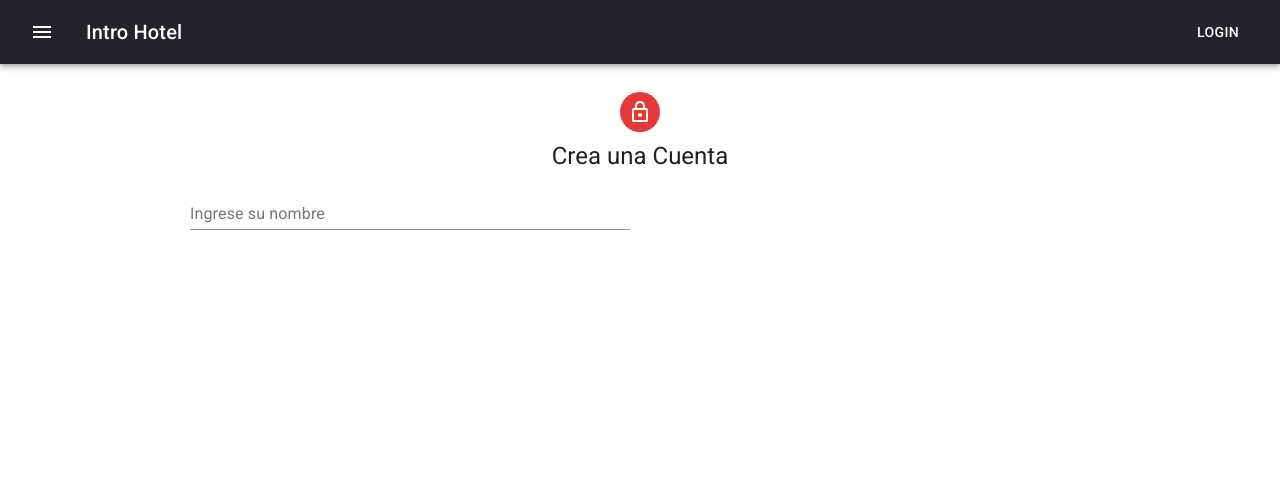
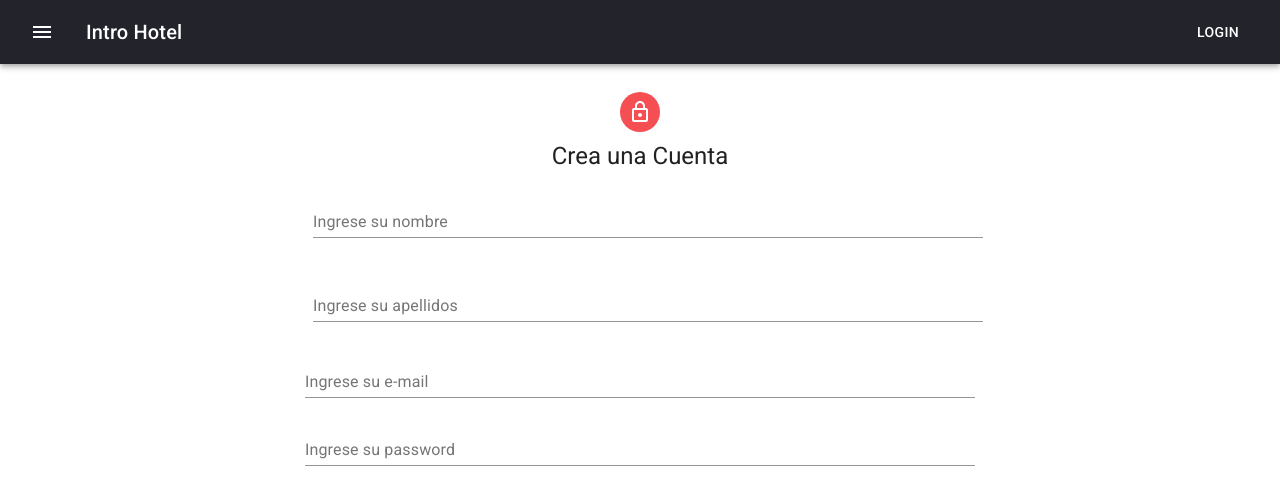
Before and after one commit to introapp2020/introapp, a Next.js app: page /auth/register in a window 1280 px wide. Shown: the top 498 px of the page. Built offline with nearby package versions, Linux system fonts and the light colour scheme.

Commit message:
arreglo material login

```diff
--- a/components/layouts/Navbar.js
+++ b/components/layouts/Navbar.js
@@ -6,6 +6,10 @@ import Typography from '@material-ui/core/Typography';
 import Button from '@material-ui/core/Button';
 import IconButton from '@material-ui/core/IconButton';
 import MenuIcon from '@material-ui/icons/Menu';
+
+
+
+
 
 const useStyles = makeStyles((theme) => ({
   root: {
@@ -39,6 +43,8 @@ const Navbar = (props) => {
                 </AppBar>
             </div>
 
+
+
             <main>
                 {props.children}
             </main>
--- a/pages/_app.js
+++ b/pages/_app.js
@@ -19,7 +19,7 @@ export default function MyApp(props) {
   return (
     <React.Fragment>
       <Head>
-        <title>My page</title>
+        <title>Intro Hotel</title>
         <meta name="viewport" content="minimum-scale=1, initial-scale=1, width=device-width" />
       </Head>
       <ThemeProvider theme={theme}>
--- a/pages/_document.js
+++ b/pages/_document.js
@@ -6,7 +6,7 @@ import theme from '../src/theme/theme';
 export default class MyDocument extends Document {
   render() {
     return (
-      <Html lang="en">
+      <Html lang="es">
         <Head>
           {/* PWA primary color */}
           <meta name="theme-color" content={theme.palette.primary.main} />
--- a/pages/auth/register.js
+++ b/pages/auth/register.js
@@ -1,16 +1,23 @@
 import React from 'react';
-import RegisterUsers from '../../security/RegisterUsers'
-
+import RegisterUsers from '../../security/RegisterUsers';
+import Navbar from '../../components/layouts/Navbar';
+import Head from 'next/head';
 
 
 const register = () => {
     return(
-        <RegisterUsers/>
-    )
+        <>
+        <Head>
+        <title>Intro Hotel - Crear Cuenta</title>
+        </Head>
 
 
+        <Navbar>
+            <RegisterUsers/>
+        </Navbar>
 
-
+        </>
+    )
 };
 
 export default register;
--- a/security/RegisterUsers.js
+++ b/security/RegisterUsers.js
@@ -1,7 +1,7 @@
 import { Avatar, Container, Grid, TextField, Typography } from '@material-ui/core';
 import React from 'react';
 import LockOutLineIcon from '@material-ui/icons/LockOutlined';
-import Navbar from '../components/layouts/Navbar';
+
 
 const style = {
     paper: {
@@ -12,18 +12,19 @@ const style = {
     },
     avatar: {
         margin: 8,
-        backgroundColor: "#e53935"
+        backgroundColor: "#f54f54"
     },
     form: {
         width: "100%",
-        marginTop: 10
+        marginTop: 10,
+        alignItems: "center"
     }
 
 }
 
 const RegisterUsers = () => {
     return (
-        <Navbar>
+
         <Container maxWidth="md">
             <div style={style.paper}>
                 <Avatar style={style.avatar}>
@@ -33,15 +34,43 @@ const RegisterUsers = () => {
                     Crea una Cuenta
                 </Typography>
                 <form style={style.form}>
-                        <Grid container spacing={2}>
-                            <Grid item md={6} xs={12}>
-                                <TextField name="nombre" fullWidth label="Ingrese su nombre"/>
+                    <Grid container justify="center" spacing={2}>
+                        <Grid item md={9} xs={12}>
+                            <TextField
+                            id="standard-full-width"
+                            style={{ margin: 8 }}
+                            margin="normal"
+                            name="nombre"
+                            placeholder="Diego Armando"
+                            fullWidth
+                            label="Ingrese su nombre"/>
+                        </Grid>
+                        <Grid item md={9} xs={12}>
+                            <TextField
+                            id="standard-full-width"
+                            style={{ margin: 8 }}
+                            margin="normal"
+                            name="apellido"
+                            placeholder="Heinz Ventura"
+                            fullWidth
+                            label="Ingrese su apellidos"/>
+
+                        </Grid>
+                        <Grid item md={9} xs={12}>
+                            <TextField
+                            name="email"
+                            placeholder="diegoheinz"
+                            fullWidth
+                            label="Ingrese su e-mail"/>
+                        </Grid>
+                        <Grid item md={9} xs={12}>
+                            <TextField type="password" name="password" fullWidth label="Ingrese su password"/>
                         </Grid>
                     </Grid>
                 </form>
             </div>
         </Container>
-        </Navbar>
+
     )
 }
 export default RegisterUsers;
```
Also changed, not shown: pages/index.js (+11 -7 lines), pages/prueba.js (deleted, +0 -11 lines). Lines whose indentation alone changed are shown as unchanged.
